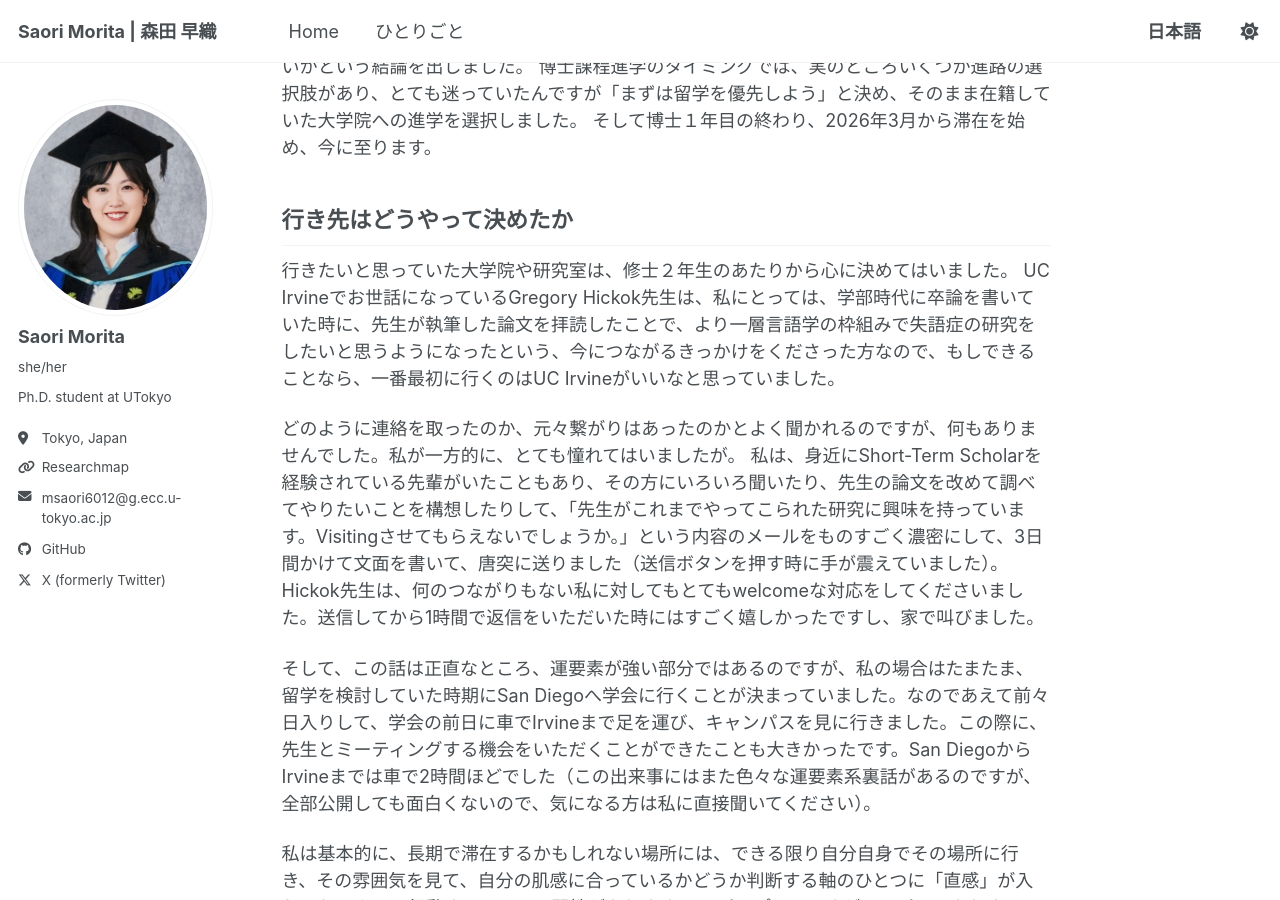
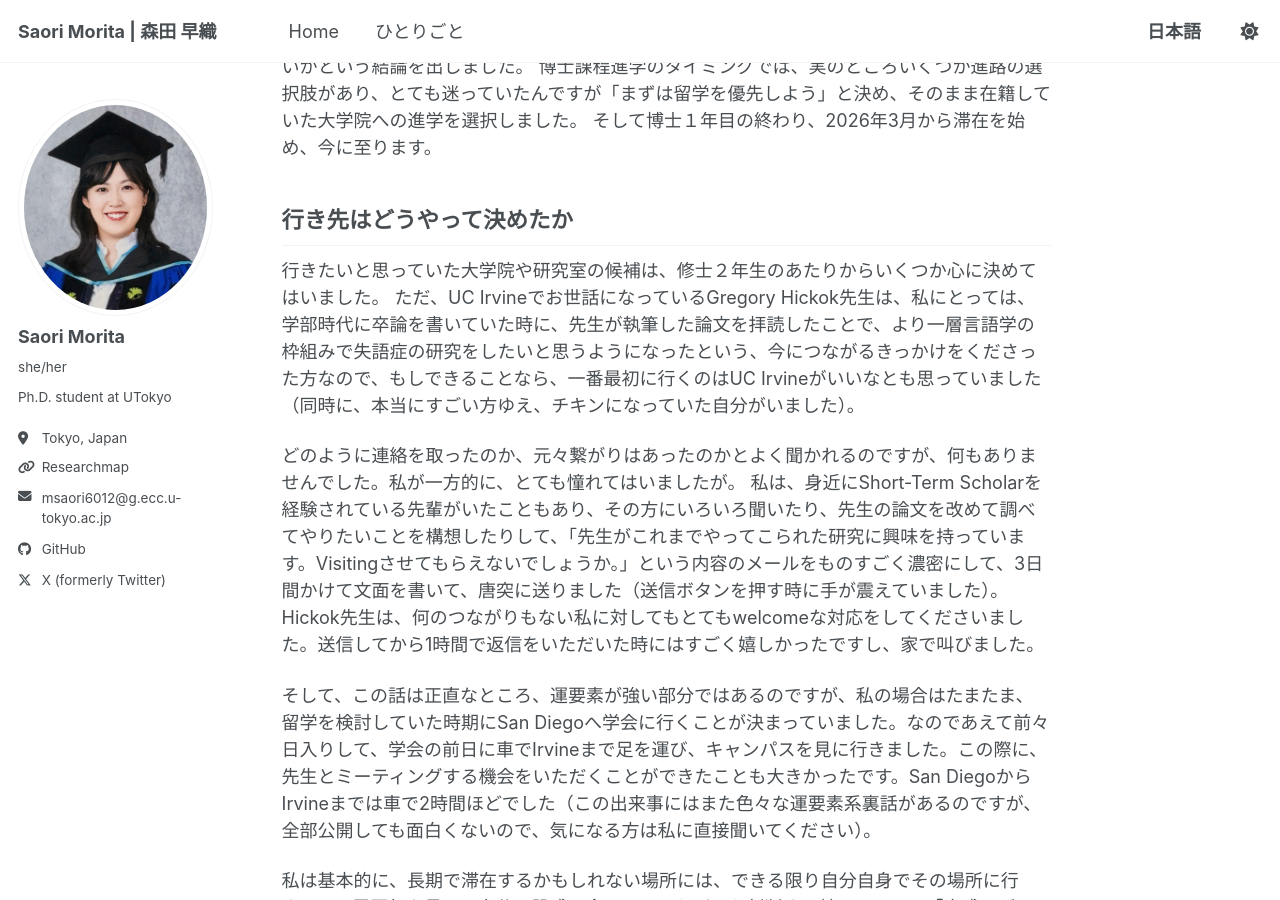
Before and after one commit to sao-m1023lily/sao-m1023lily.github.io, a Jekyll site: the page built from _posts/2026-07-17-irvine.md, in a window 1280 px wide and 900 px high, scrolled down 821 px. Built offline with Jekyll 4.4.1, drawn with Linux system fonts in a browser that asks for light colours; a script bundle is joined from its source files by our own code; library files that are not in the unit come from our copies.

Commit message:
Update 2026-07-17-irvine.md

```diff
--- a/_posts/2026-07-17-irvine.md
+++ b/_posts/2026-07-17-irvine.md
@@ -29,8 +29,8 @@ This is a starter draft based on your CV. Replace the details below with your ow
 
 ## 行き先はどうやって決めたか
 
-行きたいと思っていた大学院や研究室は、修士２年生のあたりから心に決めてはいました。
-UC Irvineでお世話になっているGregory Hickok先生は、私にとっては、学部時代に卒論を書いていた時に、先生が執筆した論文を拝読したことで、より一層言語学の枠組みで失語症の研究をしたいと思うようになったという、今につながるきっかけをくださった方なので、もしできることなら、一番最初に行くのはUC Irvineがいいなと思っていました。
+行きたいと思っていた大学院や研究室の候補は、修士２年生のあたりからいくつか心に決めてはいました。
+ただ、UC Irvineでお世話になっているGregory Hickok先生は、私にとっては、学部時代に卒論を書いていた時に、先生が執筆した論文を拝読したことで、より一層言語学の枠組みで失語症の研究をしたいと思うようになったという、今につながるきっかけをくださった方なので、もしできることなら、一番最初に行くのはUC Irvineがいいなとも思っていました（同時に、本当にすごい方ゆえ、チキンになっていた自分がいました）。
 
 どのように連絡を取ったのか、元々繋がりはあったのかとよく聞かれるのですが、何もありませんでした。私が一方的に、とても憧れてはいましたが。
 私は、身近にShort-Term Scholarを経験されている先輩がいたこともあり、その方にいろいろ聞いたり、先生の論文を改めて調べてやりたいことを構想したりして、「先生がこれまでやってこられた研究に興味を持っています。Visitingさせてもらえないでしょうか。」という内容のメールをものすごく濃密にして、3日間かけて文面を書いて、唐突に送りました（送信ボタンを押す時に手が震えていました）。
```
